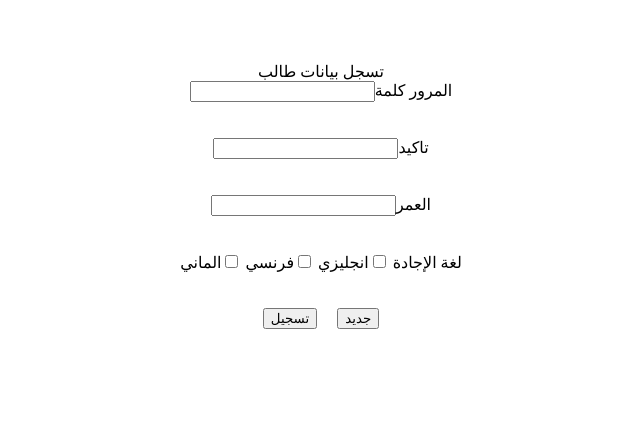
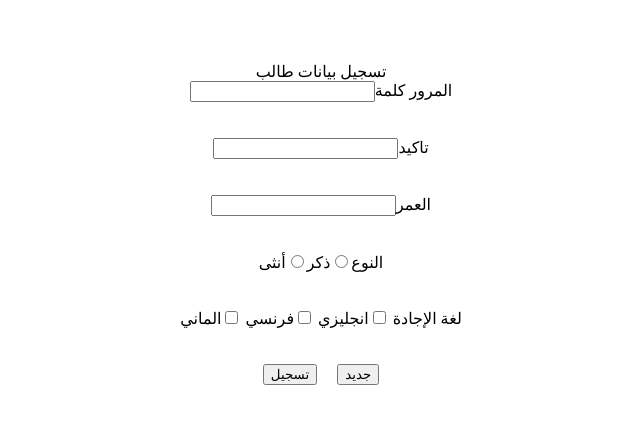
Before and after one commit to henda2333/html-, a plain HTML site: page index.html in a window 1280 px wide. Shown: the whole page, without its empty margins (319-959 px from the left). Drawn offline with Linux system fonts and the light colour scheme.

Commit message:
Update index.html

```diff
--- a/index.html
+++ b/index.html
@@ -4,7 +4,7 @@
 </head>
 <body dir="rtl">
 <center>
-<br><br><br>تسجل بيانات طالب
+<br><br><br>تسجيل بيانات طالب
 <form>
 
 المرور كلمة<input type="password">
@@ -21,7 +21,8 @@
 <br>
 <br>
 <br>
-
+النوع<input type="radio">ذكر<input type="radio">أنثى
+<br><br><br>
 لغة الإجادة
 <input type="checkbox">انجليزي
 <input type="checkbox">فرنسي
```
